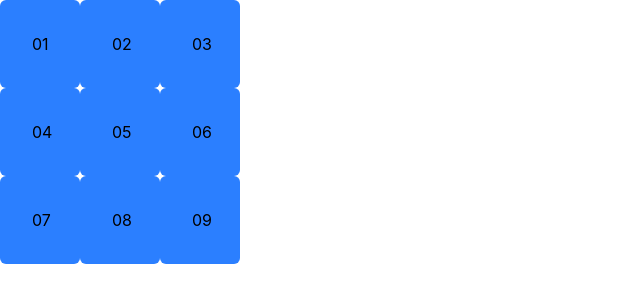
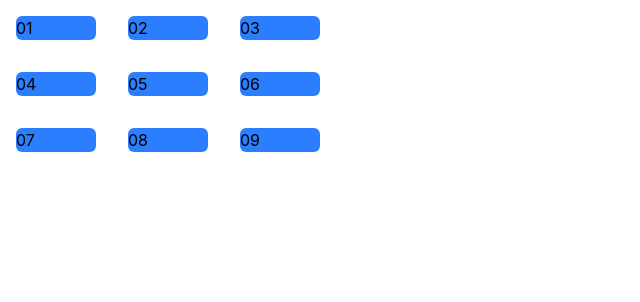
Before and after one commit to Lexusbat/FantasyCalculator, a React (Vite) app in the folder frontend/: page / in a window 1280 px wide. Shown: the top 302 px of the page, without its empty margins (0-640 px from the left). Built offline with nearby package versions, Linux system fonts and the light colour scheme.

Commit message:
MArgin structure

```diff
--- a/frontend/src/App.jsx
+++ b/frontend/src/App.jsx
@@ -9,20 +9,20 @@ function App() {
   return (
     <div>
       <div className="flex flex-row">
-        <div className= " w-20 bg-blue-500 rounded-md p-8">01</div>
-        <div className= " w-20 bg-blue-500 rounded-md p-8">02</div>
-        <div className= " w-20 bg-blue-500 rounded-md p-8">03</div>
+        <div className= " w-20 bg-blue-500 rounded-md m-4">01</div>
+        <div className= " w-20 bg-blue-500 rounded-md m-4">02</div>
+        <div className= " w-20 bg-blue-500 rounded-md m-4">03</div>
       </div>
       <div className="flex flex-row">
-        <div className= " w-20 bg-blue-500 rounded-md p-8">04</div>
-        <div className= " w-20 bg-blue-500 rounded-md p-8">05</div>
-        <div className= " w-20 bg-blue-500 rounded-md p-8">06</div>
+        <div className= " w-20 bg-blue-500 rounded-md m-4">04</div>
+        <div className= " w-20 bg-blue-500 rounded-md m-4">05</div>
+        <div className= " w-20 bg-blue-500 rounded-md m-4">06</div>
 
       </div>
       <div className="flex flex-row">
-        <div className= " w-20 bg-blue-500 rounded-md p-8">07</div>
-        <div className= " w-20 bg-blue-500 rounded-md p-8">08</div>
-        <div className= " w-20 bg-blue-500 rounded-md p-8">09</div>
+        <div className= " w-20 bg-blue-500 rounded-md m-4">07</div>
+        <div className= " w-20 bg-blue-500 rounded-md m-4">08</div>
+        <div className= " w-20 bg-blue-500 rounded-md m-4">09</div>
       </div>
     </div>
   )
```
